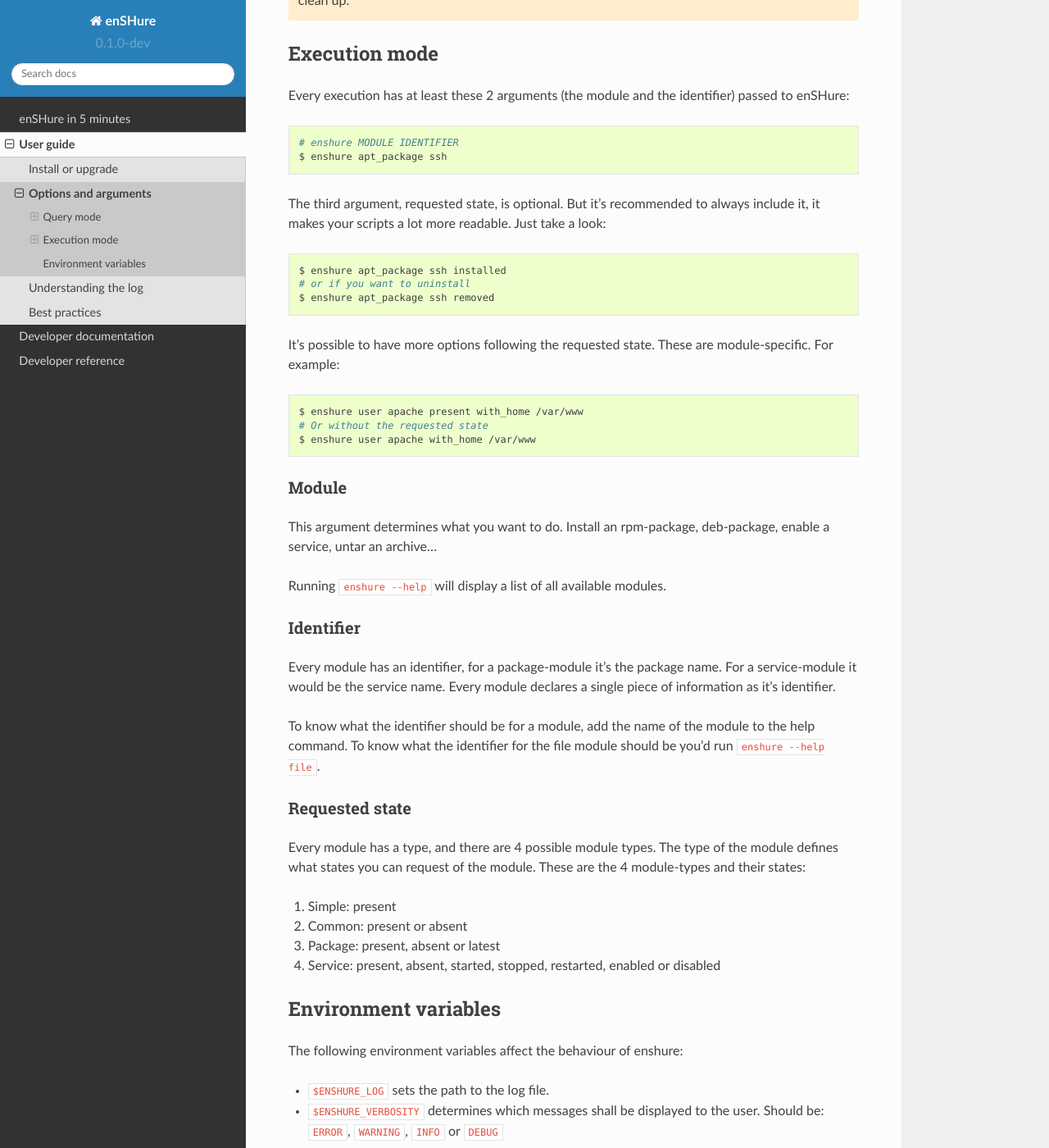
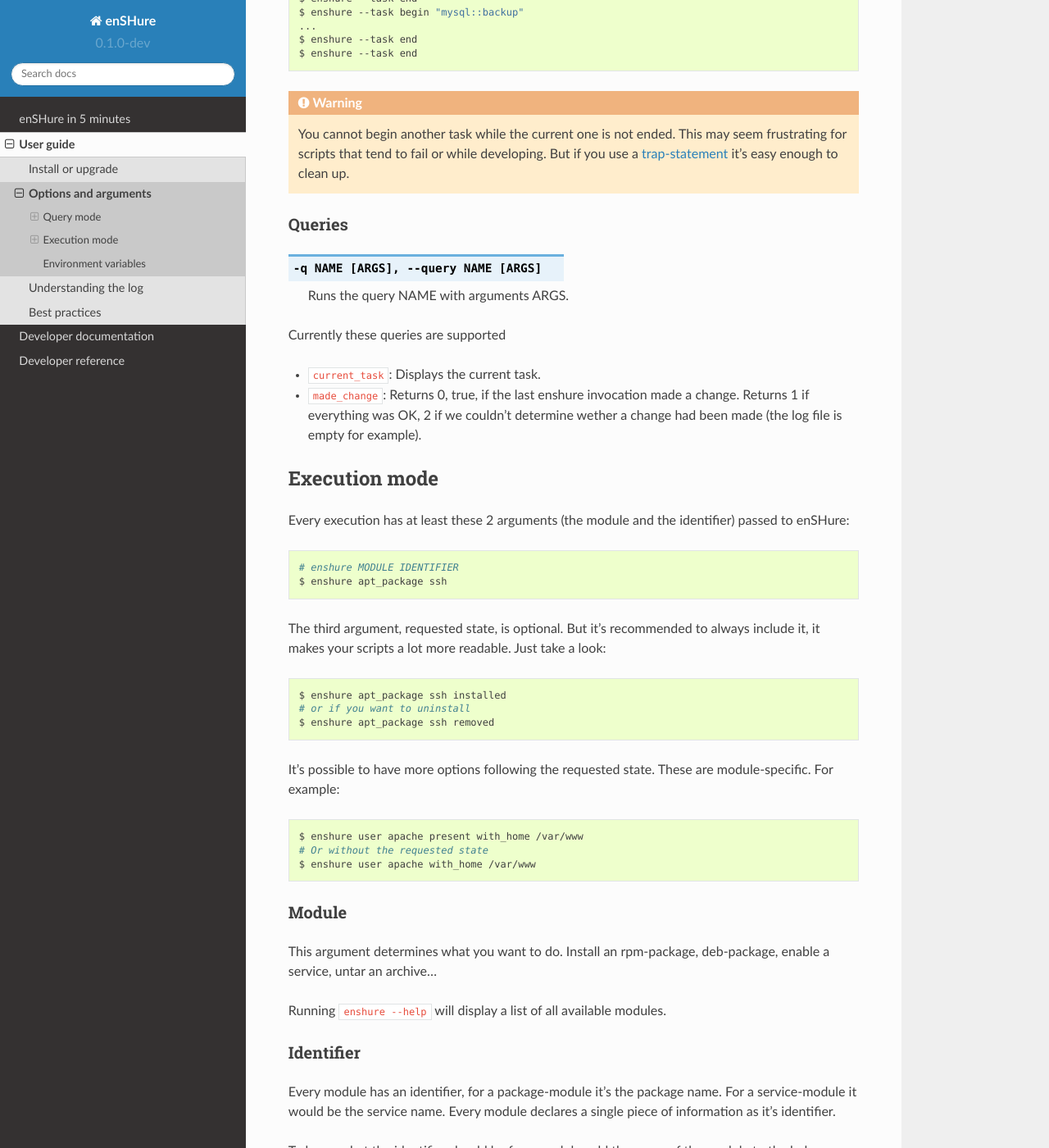
Before and after one commit to gbraekmans/enshure, a Sphinx documentation site: the page built from doc/user/arguments.rst, in a window 1280 px wide and 1400 px high, scrolled down 1304 px. Shown: the whole window at 82% size. Built offline with Sphinx 7.4.7 and the Read the Docs theme 2.0.0, drawn with Linux system fonts in a browser that asks for light colours; some of the changed text lies outside the part shown.

Commit message:
Made help not dynamic

```diff
--- a/doc/user/arguments.rst
+++ b/doc/user/arguments.rst
@@ -20,10 +20,23 @@
 
 These are all the options available in query mode:
 
-.. include:: help_query_mode.rst
+General info
+############
+
+.. option:: -h [MODULE], --help [MODULE]
+
+  If MODULE is empty, show a help message and exit. Otherwise show help for the module MODULE.
+
+.. option:: -v, --version
+
+  Print the version of enSHure and exit.
 
 Tasks
 #####
+
+.. option:: -t ACTION [NAME], --task ACTION [NAME]
+
+  begins or ends a task. ACTION is 'begin' or 'end'. NAME is required for a begin-action.
 
 Tasks group a sequence of enshure statements. These are usefull for a
 lot of things:
@@ -58,6 +71,20 @@
   enough to clean up.
 
 .. _trap-statement: http://tldp.org/LDP/Bash-Beginners-Guide/html/sect_12_02.html
+
+Queries
+#######
+
+.. option:: -q NAME [ARGS], --query NAME [ARGS]
+
+  Runs the query NAME with arguments ARGS.
+
+Currently these queries are supported
+
+- ``current_task``: Displays the current task.
+- ``made_change``: Returns 0, true, if the last enshure invocation made a
+  change. Returns 1 if everything was OK, 2 if we couldn't determine
+  wether a change had been made (the log file is empty for example).
 
 Execution mode
 --------------
@@ -108,10 +135,15 @@
 of the module defines what states you can request of the module. These
 are the 4 module-types and their states:
 
-1. Simple: present
-2. Common: present or absent
-3. Package: present, absent or latest
-4. Service: present, absent, started, stopped, restarted, enabled or disabled
+1. Command: succeeds or fails
+2. Generic: present or absent
+3. Package: installed, removed or latest
+4. Service: always, never, started, stopped, restarted, enabled or disabled
+
+Custom arguments
+################
+
+TODO: write this
 
 Environment variables
 ---------------------
```
Also changed, not shown: doc/code/principles.rst (+9 -0 lines), doc/code/types.rst (+10 -12 lines), 8 other files.
